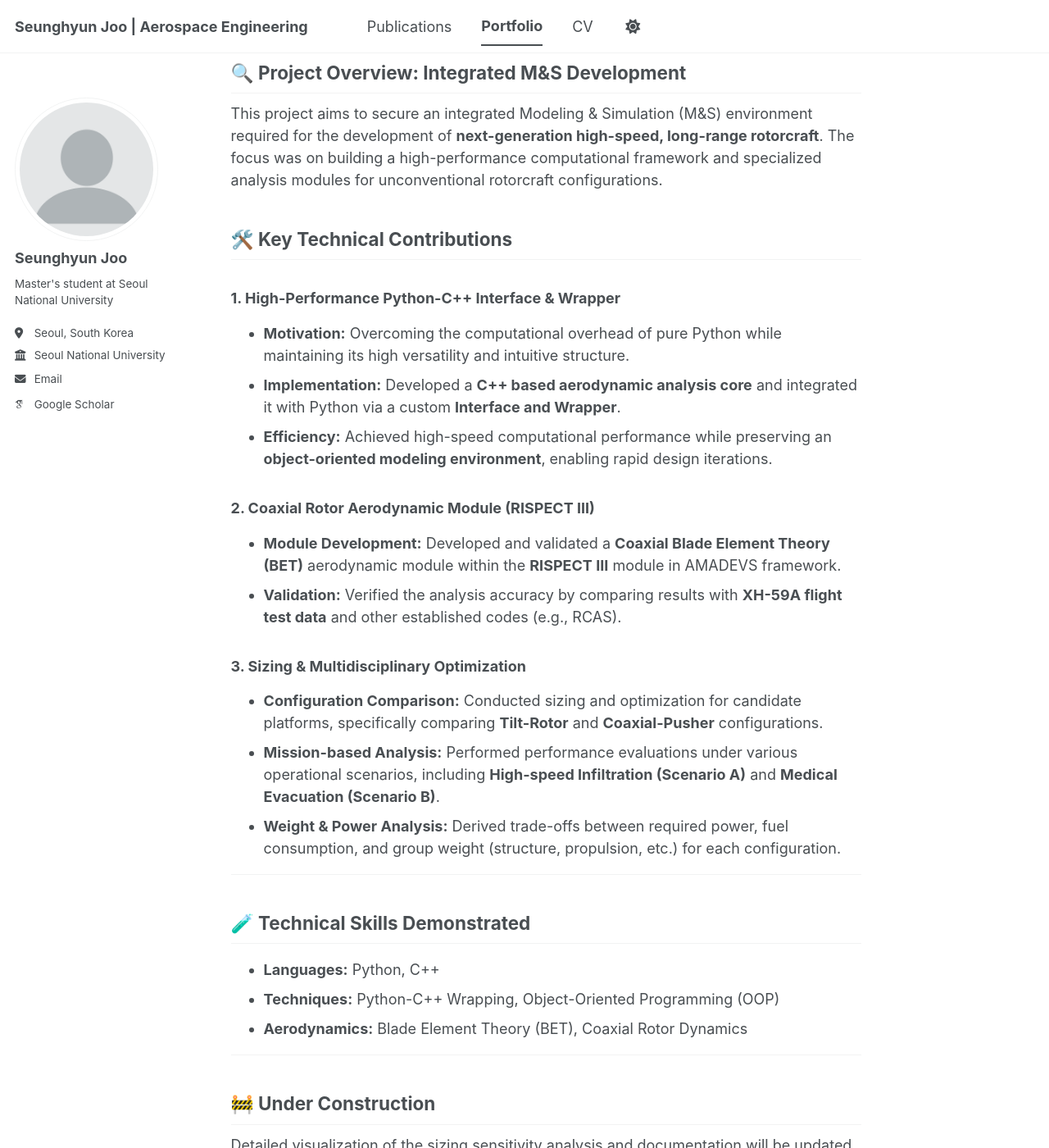
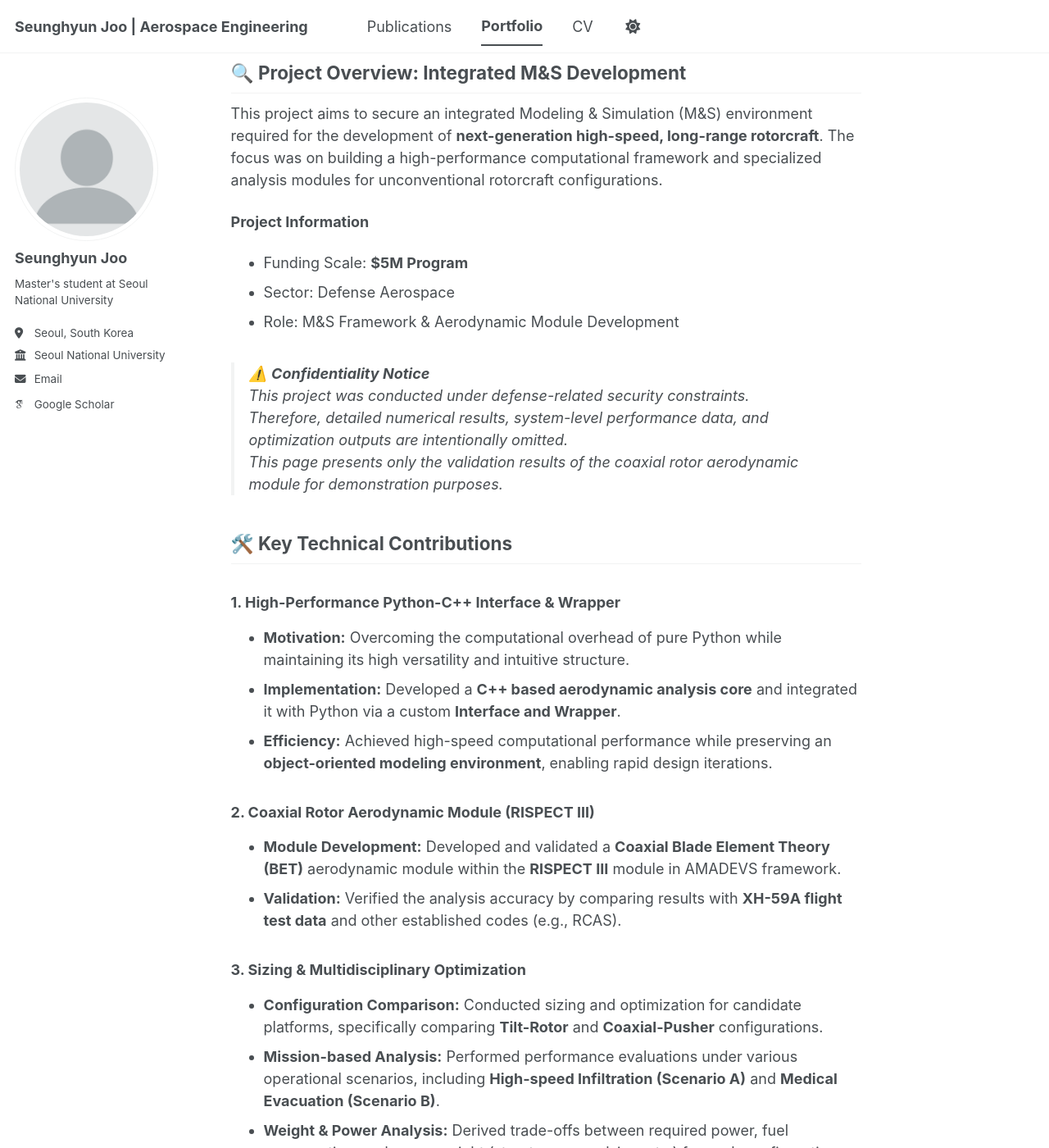
Before and after one commit to SEUNGHYUN-JOO/SEUNGHYUN-JOO.github.io, a Jekyll site: the page built from _portfolio/portfolio-4-mns.md, in a window 1280 px wide and 1400 px high, scrolled down 196 px. Shown: the whole window at 82% size. Built offline with Jekyll 4.4.1, drawn with Linux system fonts in a browser that asks for light colours; some web fonts are replaced; a script bundle is joined from its source files by our own code; library files that are not in the unit come from our copies; some of the changed text lies outside the part shown.

Commit message:
Portfolio Mns update

```diff
--- a/_portfolio/portfolio-4-mns.md
+++ b/_portfolio/portfolio-4-mns.md
@@ -6,6 +6,16 @@ collection: portfolio
 
 ## 🔍 Project Overview: Integrated M&S Development
 This project aims to secure an integrated Modeling & Simulation (M&S) environment required for the development of **next-generation high-speed, long-range rotorcraft**. The focus was on building a high-performance computational framework and specialized analysis modules for unconventional rotorcraft configurations.
+
+**Project Information**
+- Funding Scale: **$5M Program**
+- Sector: Defense Aerospace
+- Role: M&S Framework & Aerodynamic Module Development
+
+> ⚠️ **Confidentiality Notice**
+> This project was conducted under defense-related security constraints.
+> Therefore, detailed numerical results, system-level performance data, and optimization outputs are intentionally omitted.
+> This page presents only the validation results of the coaxial rotor aerodynamic module for demonstration purposes.
 
 ## 🛠️ Key Technical Contributions
 
@@ -31,6 +41,3 @@ This project aims to secure an integrated Modeling & Simulation (M&S) environmen
 * **Aerodynamics:** Blade Element Theory (BET), Coaxial Rotor Dynamics
 
 ---
-
-## 🚧 Under Construction
-Detailed visualization of the sizing sensitivity analysis and documentation will be updated soon.
```
Also changed, not shown: _portfolio/portfolio-3-amadevs.md (+3 -0 lines).
